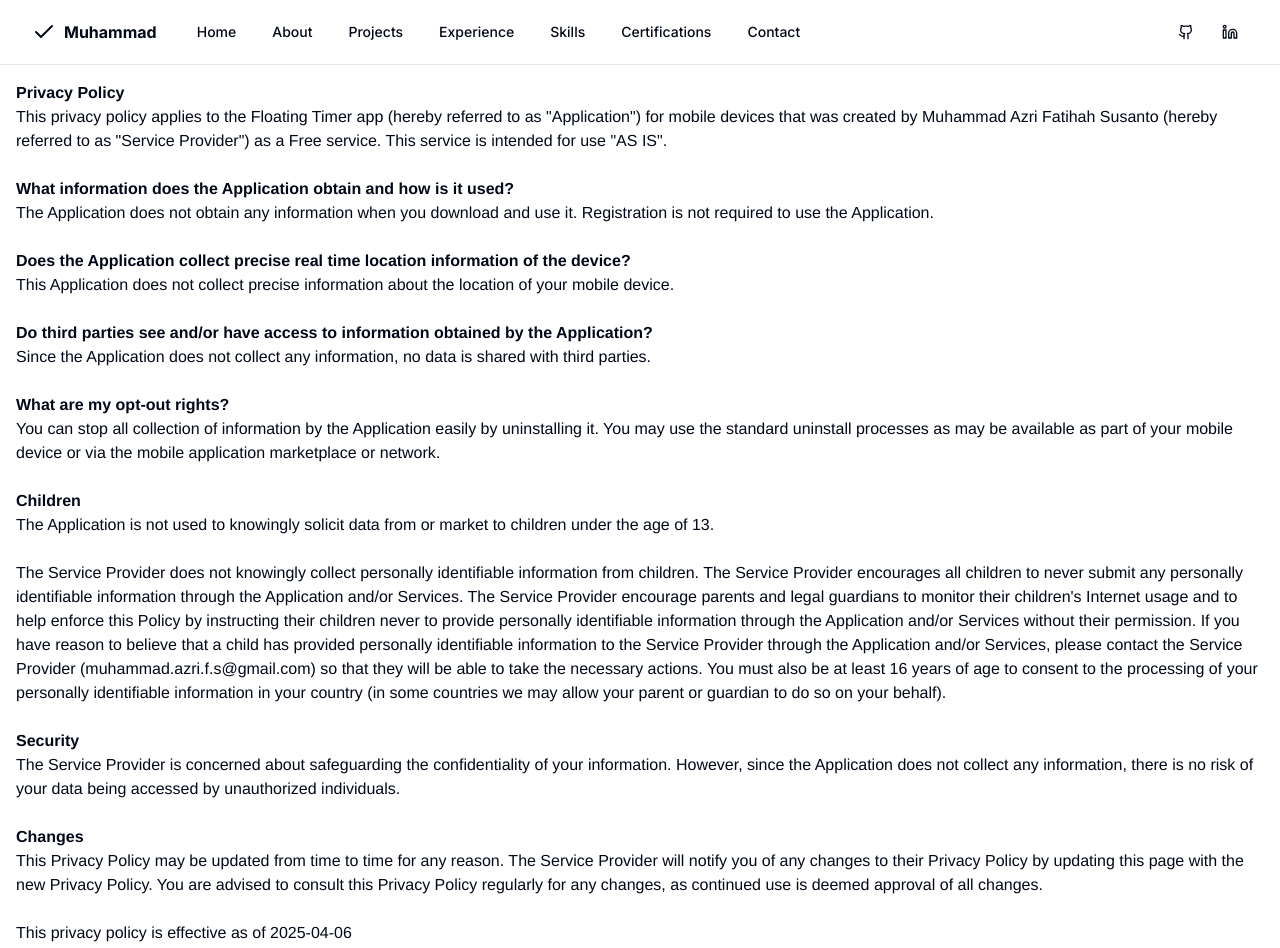
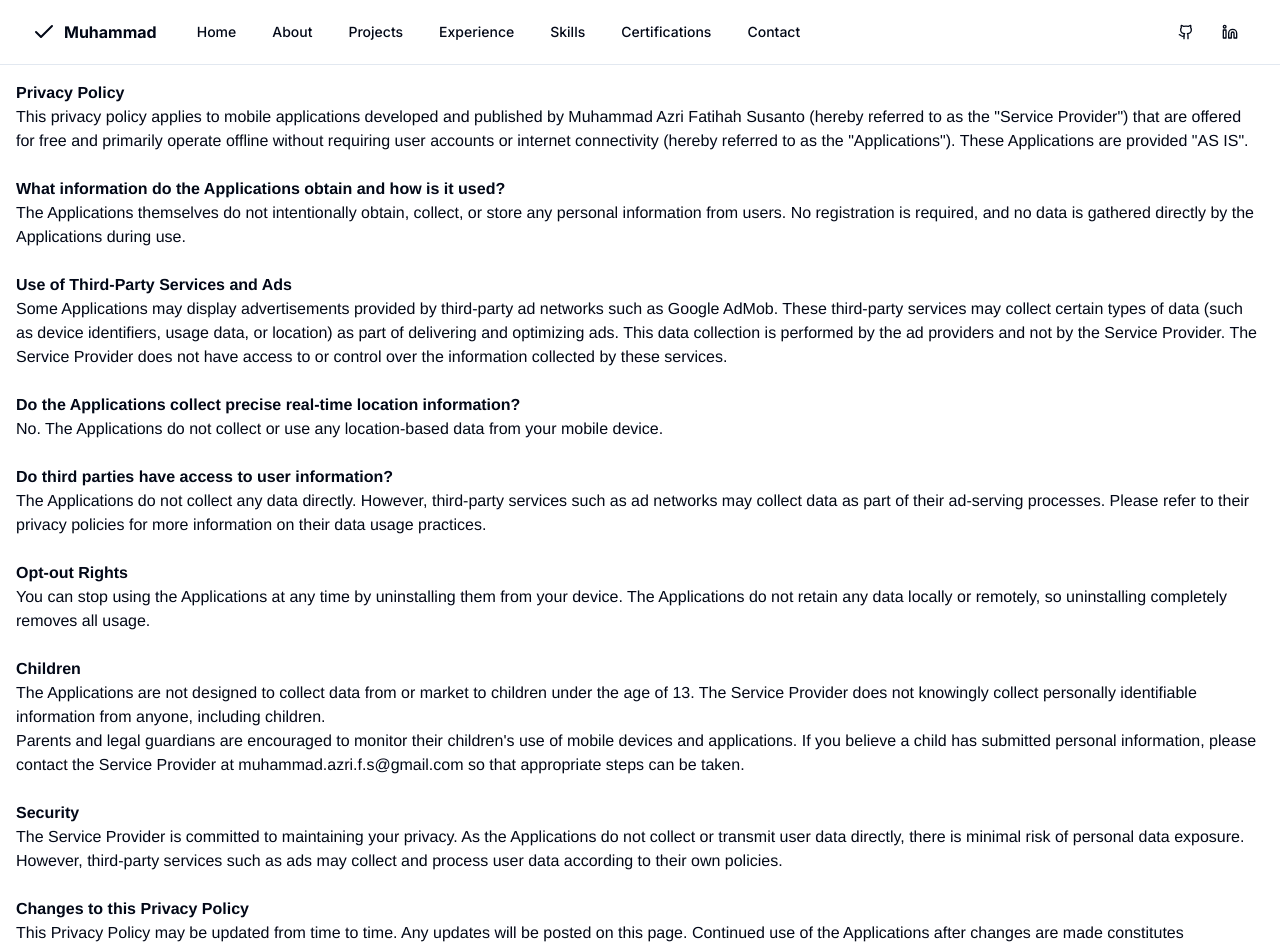
Before and after one commit to muhAzri/azri-portfolio, a Next.js app: page /privacy in a window 1280 px wide. Shown: the top 948 px of the page. Built offline with nearby package versions, Linux system fonts and the light colour scheme.

Commit message:
udpate privacy

```diff
--- a/src/app/privacy/page.tsx
+++ b/src/app/privacy/page.tsx
@@ -14,101 +14,103 @@ export default function PrivacyPolicyPage() {
     >
       <strong>Privacy Policy</strong>
       <p>
-        This privacy policy applies to the Floating Timer app (hereby referred
-        to as "Application") for mobile devices that was created by Muhammad
-        Azri Fatihah Susanto (hereby referred to as "Service Provider") as a
-        Free service. This service is intended for use "AS IS".
+        This privacy policy applies to mobile applications developed and
+        published by Muhammad Azri Fatihah Susanto (hereby referred to as the
+        &quot;Service Provider&quot;) that are offered for free and primarily
+        operate offline without requiring user accounts or internet connectivity
+        (hereby referred to as the &quot;Applications&quot;). These Applications
+        are provided &quot;AS IS&quot;.
       </p>
       <br />
       <strong>
-        What information does the Application obtain and how is it used?
+        What information do the Applications obtain and how is it used?
       </strong>
       <p>
-        The Application does not obtain any information when you download and
-        use it. Registration is not required to use the Application.
+        The Applications themselves do not intentionally obtain, collect, or
+        store any personal information from users. No registration is required,
+        and no data is gathered directly by the Applications during use.
+      </p>
+      <br />
+      <strong>Use of Third-Party Services and Ads</strong>
+      <p>
+        Some Applications may display advertisements provided by third-party ad
+        networks such as Google AdMob. These third-party services may collect
+        certain types of data (such as device identifiers, usage data, or
+        location) as part of delivering and optimizing ads. This data collection
+        is performed by the ad providers and not by the Service Provider. The
+        Service Provider does not have access to or control over the information
+        collected by these services.
       </p>
       <br />
       <strong>
-        Does the Application collect precise real time location information of
-        the device?
+        Do the Applications collect precise real-time location information?
       </strong>
       <p>
-        This Application does not collect precise information about the location
-        of your mobile device.
+        No. The Applications do not collect or use any location-based data from
+        your mobile device.
       </p>
       <br />
-      <strong>
-        Do third parties see and/or have access to information obtained by the
-        Application?
-      </strong>
+      <strong>Do third parties have access to user information?</strong>
       <p>
-        Since the Application does not collect any information, no data is
-        shared with third parties.
+        The Applications do not collect any data directly. However, third-party
+        services such as ad networks may collect data as part of their
+        ad-serving processes. Please refer to their privacy policies for more
+        information on their data usage practices.
       </p>
       <br />
-      <strong>What are my opt-out rights?</strong>
+      <strong>Opt-out Rights</strong>
       <p>
-        You can stop all collection of information by the Application easily by
-        uninstalling it. You may use the standard uninstall processes as may be
-        available as part of your mobile device or via the mobile application
-        marketplace or network.
+        You can stop using the Applications at any time by uninstalling them
+        from your device. The Applications do not retain any data locally or
+        remotely, so uninstalling completely removes all usage.
       </p>
       <br />
       <strong>Children</strong>
       <p>
-        The Application is not used to knowingly solicit data from or market to
-        children under the age of 13.
+        The Applications are not designed to collect data from or market to
+        children under the age of 13. The Service Provider does not knowingly
+        collect personally identifiable information from anyone, including
+        children.
       </p>
-      <br />
       <p>
-        The Service Provider does not knowingly collect personally identifiable
-        information from children. The Service Provider encourages all children
-        to never submit any personally identifiable information through the
-        Application and/or Services. The Service Provider encourage parents and
-        legal guardians to monitor their children's Internet usage and to help
-        enforce this Policy by instructing their children never to provide
-        personally identifiable information through the Application and/or
-        Services without their permission. If you have reason to believe that a
-        child has provided personally identifiable information to the Service
-        Provider through the Application and/or Services, please contact the
-        Service Provider (muhammad.azri.f.s@gmail.com) so that they will be able
-        to take the necessary actions. You must also be at least 16 years of age
-        to consent to the processing of your personally identifiable information
-        in your country (in some countries we may allow your parent or guardian
-        to do so on your behalf).
+        Parents and legal guardians are encouraged to monitor their
+        children&apos;s use of mobile devices and applications. If you believe a
+        child has submitted personal information, please contact the Service
+        Provider at{" "}
+        <a href="mailto:muhammad.azri.f.s@gmail.com">
+          muhammad.azri.f.s@gmail.com
+        </a>{" "}
+        so that appropriate steps can be taken.
       </p>
       <br />
       <strong>Security</strong>
       <p>
-        The Service Provider is concerned about safeguarding the confidentiality
-        of your information. However, since the Application does not collect any
-        information, there is no risk of your data being accessed by
-        unauthorized individuals.
+        The Service Provider is committed to maintaining your privacy. As the
+        Applications do not collect or transmit user data directly, there is
+        minimal risk of personal data exposure. However, third-party services
+        such as ads may collect and process user data according to their own
+        policies.
       </p>
       <br />
-      <strong>Changes</strong>
+      <strong>Changes to this Privacy Policy</strong>
       <p>
-        This Privacy Policy may be updated from time to time for any reason. The
-        Service Provider will notify you of any changes to their Privacy Policy
-        by updating this page with the new Privacy Policy. You are advised to
-        consult this Privacy Policy regularly for any changes, as continued use
-        is deemed approval of all changes.
+        This Privacy Policy may be updated from time to time. Any updates will
+        be posted on this page. Continued use of the Applications after changes
+        are made constitutes acceptance of the revised policy.
       </p>
       <br />
-      <p>This privacy policy is effective as of 2025-04-06</p>
+      <p>This privacy policy is effective as of 2025-04-06.</p>
       <br />
       <strong>Your Consent</strong>
       <p>
-        By using the Application, you are consenting to the processing of your
-        information as set forth in this Privacy Policy now and as amended by
-        the Service Provider.
+        By using the Applications, you consent to the terms of this Privacy
+        Policy, including the use of third-party services that may collect data.
       </p>
       <br />
       <strong>Contact Us</strong>
       <p>
-        If you have any questions regarding privacy while using the Application,
-        or have questions about the practices, please contact the Service
-        Provider via email at{" "}
+        If you have any questions regarding this Privacy Policy or
+        privacy-related matters, you may contact the Service Provider at{" "}
         <a href="mailto:muhammad.azri.f.s@gmail.com">
           muhammad.azri.f.s@gmail.com
         </a>
@@ -116,7 +118,7 @@ export default function PrivacyPolicyPage() {
       </p>
       <hr />
       <p>
-        This privacy policy page was generated by{" "}
+        This privacy policy page was generated and customized using{" "}
         <a
           href="https://app-privacy-policy-generator.nisrulz.com/"
           target="_blank"
@@ -124,6 +126,7 @@ export default function PrivacyPolicyPage() {
         >
           App Privacy Policy Generator
         </a>
+        .
       </p>
     </main>
   );
```
